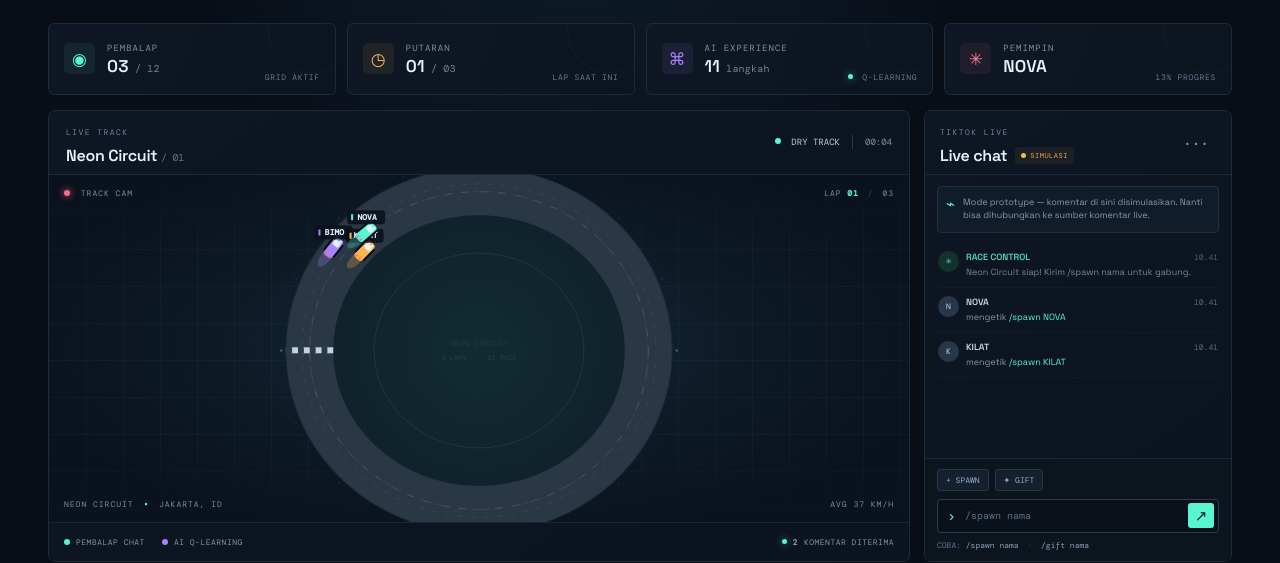
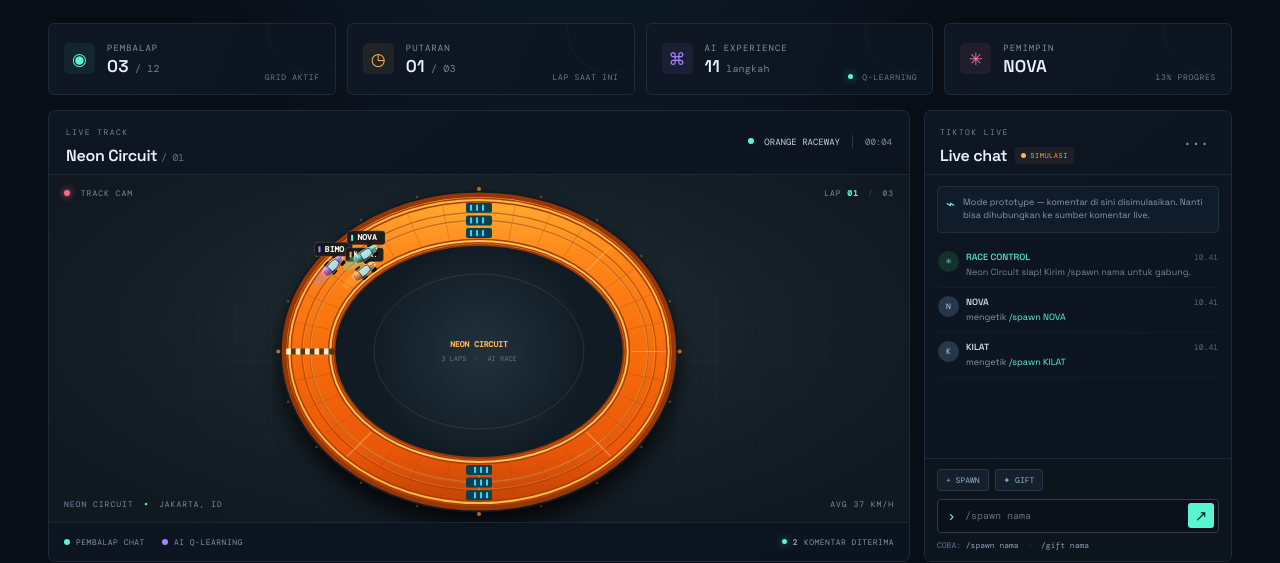
Before and after one commit to jajangking/VirtualLive, a website: page index.html in a window 1280 px wide. Shown: the part 256-819 px from the top of the page. Drawn offline with nearby package versions, Linux system fonts and the light colour scheme.

Commit message:
Style circuit as an orange toy raceway
Co-authored-by: arena-agent <297053741+arena-agent@users.noreply.github.com>

```diff
--- a/app.js
+++ b/app.js
@@ -197,33 +197,72 @@
 
   function drawTrack() {
     const {width:w,height:h} = dimensions(); ctx.clearRect(0,0,w,h);
-    const cx=w/2, cy=h/2+2, rx=Math.min(w*.335,h*.42), ry=Math.min(h*.39,w*.26), road=47;
-    // subtle orbit and circuit boundaries
-    ctx.save(); ctx.setLineDash([2,8]); ctx.lineWidth=1; ctx.strokeStyle='#5b7a8b22';
-    ctx.beginPath(); ctx.ellipse(cx,cy,rx+road+10,ry+road+10,0,0,Math.PI*2); ctx.stroke(); ctx.restore();
-    ctx.beginPath(); ctx.ellipse(cx,cy,rx+road/2,ry+road/2,0,0,Math.PI*2); ctx.strokeStyle='#1a2a37'; ctx.lineWidth=road+2; ctx.stroke();
-    ctx.beginPath(); ctx.ellipse(cx,cy,rx+road/2,ry+road/2,0,0,Math.PI*2); ctx.strokeStyle='#293844'; ctx.lineWidth=road; ctx.stroke();
-    ctx.beginPath(); ctx.ellipse(cx,cy,rx+road/2,ry+road/2,0,0,Math.PI*2); ctx.strokeStyle='#dce4e422'; ctx.lineWidth=1; ctx.setLineDash([8,10]); ctx.stroke(); ctx.setLineDash([]);
+    const cx=w/2, cy=h/2+3, rx=Math.min(w*.335,h*.42,w/2-58), ry=Math.min(h*.31,w*.26,h/2-65), road=47;
+    const centerX=rx+road/2, centerY=ry+road/2;
+    const ellipse=(xRadius,yRadius)=>{ctx.beginPath();ctx.ellipse(cx,cy,xRadius,yRadius,0,0,Math.PI*2);};
+    // Soft shadow grounds the molded plastic circuit on the dark tabletop.
+    ctx.save();ctx.shadowColor='#000b';ctx.shadowBlur=20;ctx.shadowOffsetY=13;
+    ellipse(centerX,centerY);ctx.strokeStyle='#111a22';ctx.lineWidth=road+13;ctx.stroke();ctx.restore();
+    // Raised orange track base and satin plastic running surface.
+    ellipse(centerX,centerY);ctx.lineCap='round';ctx.strokeStyle='#963604';ctx.lineWidth=road+9;ctx.stroke();
+    const plastic=ctx.createLinearGradient(0,cy-centerY-25,0,cy+centerY+25);
+    plastic.addColorStop(0,'#ffad32');plastic.addColorStop(.20,'#ff8618');plastic.addColorStop(.52,'#f66b0b');plastic.addColorStop(.82,'#e95708');plastic.addColorStop(1,'#bf4106');
+    ellipse(centerX,centerY);ctx.strokeStyle=plastic;ctx.lineWidth=road;ctx.stroke();
+    // A soft specular edge makes the curved track read as molded, slightly banked plastic.
+    ellipse(centerX,centerY);ctx.strokeStyle='#ffd16c80';ctx.lineWidth=1.5;ctx.stroke();
+    // Recessed lane grooves on the three-lane toy track.
     for(let lane=1;lane<3;lane++){
-      const laneOffset=(lane-1)*road/6;
-      ctx.beginPath();ctx.ellipse(cx,cy,rx+road/2+laneOffset,ry+road/2+laneOffset,0,0,Math.PI*2);ctx.strokeStyle='#dce4e414';ctx.lineWidth=1;ctx.setLineDash([5,8]);ctx.stroke();ctx.setLineDash([]);
+      const offset=(lane-1)*road/6;
+      ellipse(centerX+offset,centerY+offset);ctx.strokeStyle='#9f390c99';ctx.lineWidth=1.4;ctx.stroke();
+      ellipse(centerX+offset-1,centerY+offset-1);ctx.strokeStyle='#ffc05b55';ctx.lineWidth=.75;ctx.stroke();
     }
-    // inner infield glow
-    const grad=ctx.createRadialGradient(cx,cy,5,cx,cy,ry);
-    grad.addColorStop(0,'#112b32');grad.addColorStop(1,'#10232d');ctx.fillStyle=grad;
-    ctx.beginPath();ctx.ellipse(cx,cy,rx,ry,0,0,Math.PI*2);ctx.fill();
-    ctx.strokeStyle='#58f5d21b';ctx.lineWidth=1;ctx.beginPath();ctx.ellipse(cx,cy,rx*.72,ry*.72,0,0,Math.PI*2);ctx.stroke();
-    ctx.fillStyle='#d6e6e817';ctx.font='8px "DM Mono",monospace';ctx.textAlign='center';ctx.fillText('NEON CIRCUIT',cx,cy-5);ctx.fillStyle='#8299a733';ctx.font='7px "DM Mono",monospace';ctx.fillText('3 LAPS  ·  AI RACE',cx,cy+9);
-    // start / finish chequered marker
-    const theta=Math.PI; const x=cx+Math.cos(theta)*(rx+road/2),y=cy+Math.sin(theta)*(ry+road/2);
-    ctx.save();ctx.translate(x,y);ctx.rotate(Math.atan2(-ry*Math.cos(theta),-rx*Math.sin(theta)));
-    for(let n=0;n<8;n++){ctx.fillStyle=n%2?'#283b49':'#c4d2da';ctx.fillRect(-3.2,-road/2+n*road/8,6,road/8+1)}ctx.restore();
-    // little trackside indicators
-    for(let i=0;i<16;i++){const t=i/16*Math.PI*2;const px=cx+Math.cos(t)*(rx+road+5),py=cy+Math.sin(t)*(ry+road+5);ctx.fillStyle=i%4===0?'#58f5d277':'#8ca0b21c';ctx.fillRect(px-1,py-1,2,2)}
+    // Raised inner and outer guard rails with a bright molded rim.
+    ellipse(rx+road-3,ry+road-3);ctx.strokeStyle='#a93d08';ctx.lineWidth=5;ctx.stroke();
+    ellipse(rx+road-3,ry+road-3);ctx.strokeStyle='#ffb844';ctx.lineWidth=2;ctx.stroke();
+    ellipse(rx+3,ry+3);ctx.strokeStyle='#a83e0a';ctx.lineWidth=5;ctx.stroke();
+    ellipse(rx+3,ry+3);ctx.strokeStyle='#ffc45a';ctx.lineWidth=2;ctx.stroke();
+    // Repeating molded joints and tiny fastener marks give the circuit a physical toy-track feel.
+    for(let i=0;i<32;i++){
+      const t=i*Math.PI*2/32;
+      const outerX=cx+Math.cos(t)*(rx+road-7),outerY=cy+Math.sin(t)*(ry+road-7);
+      const innerX=cx+Math.cos(t)*(rx+7),innerY=cy+Math.sin(t)*(ry+7);
+      ctx.beginPath();ctx.moveTo(innerX,innerY);ctx.lineTo(outerX,outerY);
+      ctx.strokeStyle=i%4===0?'#ffd27975':'#a83d1266';ctx.lineWidth=i%4===0?1.2:.7;ctx.stroke();
+    }
+    // Infield: a little tabletop podium under the surrounding raceway.
+    const infield=ctx.createRadialGradient(cx,cy,4,cx,cy,ry);
+    infield.addColorStop(0,'#20303a');infield.addColorStop(.72,'#17232c');infield.addColorStop(1,'#111b24');
+    ctx.fillStyle=infield;ctx.beginPath();ctx.ellipse(cx,cy,rx-2,ry-2,0,0,Math.PI*2);ctx.fill();
+    ctx.strokeStyle='#e8a54825';ctx.lineWidth=1;ctx.beginPath();ctx.ellipse(cx,cy,rx*.72,ry*.72,0,0,Math.PI*2);ctx.stroke();
+    ctx.fillStyle='#ffb454';ctx.font='700 8px "DM Mono",monospace';ctx.textAlign='center';ctx.fillText('NEON CIRCUIT',cx,cy-5);
+    ctx.fillStyle='#a9b4bc88';ctx.font='7px "DM Mono",monospace';ctx.fillText('3 LAPS  ·  AI RACE',cx,cy+9);
+    // Blue booster pads, laid over the orange track like a snap-in toy accessory.
+    for(const t of [-Math.PI/2,Math.PI/2]){
+      const x=cx+Math.cos(t)*centerX,y=cy+Math.sin(t)*centerY;
+      const tangent=Math.atan2(Math.cos(t)*centerY,-Math.sin(t)*centerX);
+      ctx.save();ctx.translate(x,y);ctx.rotate(tangent);
+      for(let lane=0;lane<3;lane++){
+        const laneY=(lane-1)*road*.27;
+        ctx.fillStyle='#0b4051';roundedRect(-13,laneY-5,26,10,2);ctx.fill();
+        ctx.fillStyle='#29dafa';ctx.fillRect(-9,laneY-3,2,6);ctx.fillRect(-3,laneY-3,2,6);ctx.fillRect(3,laneY-3,2,6);
+      }
+      ctx.restore();
+    }
+    // Start / finish checker strip across the lanes.
+    const theta=-Math.PI;const x=cx+Math.cos(theta)*centerX,y=cy+Math.sin(theta)*centerY;
+    const tangent=Math.atan2(Math.cos(theta)*centerY,-Math.sin(theta)*centerX);
+    ctx.save();ctx.translate(x,y);ctx.rotate(tangent);
+    for(let n=0;n<10;n++){ctx.fillStyle=n%2?'#60300f':'#fff0cf';ctx.fillRect(-3,-road/2+n*road/10,6,road/10+1)}
+    ctx.restore();
+    // Tiny orange pylon lights around the outside edge.
+    for(let i=0;i<20;i++){
+      const t=i*Math.PI*2/20;const px=cx+Math.cos(t)*(rx+road+8),py=cy+Math.sin(t)*(ry+road+8);
+      ctx.beginPath();ctx.arc(px,py,i%5===0?2:1.2,0,Math.PI*2);ctx.fillStyle=i%5===0?'#ff9c36aa':'#ffbf5944';ctx.fill();
+    }
   }
 
   function carPosition(car) {
-    const {width:w,height:h}=dimensions();const cx=w/2,cy=h/2+2,rx=Math.min(w*.335,h*.42),ry=Math.min(h*.39,w*.26),road=47;
+    const {width:w,height:h}=dimensions();const cx=w/2,cy=h/2+3,rx=Math.min(w*.335,h*.42,w/2-58),ry=Math.min(h*.31,w*.26,h/2-65),road=47;
     const theta=-Math.PI+car.progress*Math.PI*2;
     const laneOffset=(car.lane-1)*road*.27;
     const scaleX=(rx+road/2+laneOffset)/rx,scaleY=(ry+road/2+laneOffset)/ry;
@@ -233,17 +272,21 @@
   function drawCar(car) {
     const p=carPosition(car), {x,y,angle}=p;
     ctx.save();ctx.translate(x,y);ctx.rotate(angle);
-    // speed glow / tail
-    ctx.globalAlpha=car.rewardPulse>0?.25:.14;ctx.fillStyle=car.color;ctx.beginPath();ctx.ellipse(-12,0,12,5,0,0,Math.PI*2);ctx.fill();ctx.globalAlpha=1;
-    ctx.fillStyle='#05090e';roundedRect(-8,-7,16,3,1.5);ctx.fill();roundedRect(-8,4,16,3,1.5);ctx.fill();
-    ctx.fillStyle=car.color;roundedRect(-11,-5,22,10,3);ctx.fill();
-    ctx.fillStyle='#d9f5ff';roundedRect(2,-3.7,6,7.4,2);ctx.fill();
-    ctx.fillStyle='#ffffff';ctx.fillRect(8,-3.2,2,2);ctx.fillRect(8,1.2,2,2);
-    ctx.fillStyle='#ff697e';ctx.fillRect(-10,-3.2,2,2);ctx.fillRect(-10,1.2,2,2);
+    // A glossy little die-cast racer, with speed glow trailing behind it.
+    ctx.globalAlpha=car.rewardPulse>0?.30:.12;ctx.fillStyle=car.color;ctx.beginPath();ctx.ellipse(-13,0,14,5.5,0,0,Math.PI*2);ctx.fill();ctx.globalAlpha=1;
+    ctx.fillStyle='#090d12';roundedRect(-7,-7.1,6,3.5,1.4);ctx.fill();roundedRect(5,-7.1,6,3.5,1.4);ctx.fill();
+    roundedRect(-7,3.6,6,3.5,1.4);ctx.fill();roundedRect(5,3.6,6,3.5,1.4);ctx.fill();
+    ctx.beginPath();ctx.moveTo(-13,-3.2);ctx.lineTo(-9,-4.8);ctx.lineTo(-3,-5.2);ctx.lineTo(1,-4.6);ctx.lineTo(7,-3.7);ctx.lineTo(11,-2.6);ctx.lineTo(13,0);ctx.lineTo(11,2.6);ctx.lineTo(7,3.7);ctx.lineTo(1,4.6);ctx.lineTo(-3,5.2);ctx.lineTo(-9,4.8);ctx.lineTo(-13,3.2);ctx.closePath();
+    const paint=ctx.createLinearGradient(0,-6,0,6);paint.addColorStop(0,'#fff4');paint.addColorStop(.35,car.color);paint.addColorStop(1,'#0006');ctx.fillStyle=paint;ctx.fill();ctx.strokeStyle='#ffe5afaa';ctx.lineWidth=.65;ctx.stroke();
+    // Tinted canopy, bonnet stripe, headlights and rear lamps.
+    ctx.beginPath();ctx.moveTo(-5,-3.6);ctx.lineTo(-2,-4);ctx.lineTo(3,-3.8);ctx.lineTo(6,-2.6);ctx.lineTo(5.5,2.6);ctx.lineTo(2,3.8);ctx.lineTo(-2,4);ctx.lineTo(-5,3.6);ctx.closePath();ctx.fillStyle='#b8e9f1';ctx.globalAlpha=.88;ctx.fill();ctx.globalAlpha=1;ctx.strokeStyle='#263943';ctx.lineWidth=.7;ctx.stroke();
+    ctx.strokeStyle='#fff9';ctx.lineWidth=.7;ctx.beginPath();ctx.moveTo(8,-1.7);ctx.lineTo(11,-1.2);ctx.moveTo(8,1.7);ctx.lineTo(11,1.2);ctx.stroke();
+    ctx.fillStyle='#fff3bf';ctx.fillRect(11,-2.1,1.4,1.1);ctx.fillRect(11,1,1.4,1.1);
+    ctx.fillStyle='#ff344f';ctx.fillRect(-12,-2.5,1.5,1.6);ctx.fillRect(-12,.9,1.5,1.6);
     ctx.restore();
-    // name plate with color line
-    ctx.save();ctx.font='600 8px "DM Mono",monospace';const tw=ctx.measureText(car.name).width;const bw=Math.min(Math.max(38,tw+14),100);const px=x-bw/2,py=y-22;
-    ctx.fillStyle='#07111bdc';roundedRect(px,py,bw,14,3);ctx.fill();ctx.fillStyle=car.color;ctx.fillRect(px+4,py+4,2,6);ctx.fillStyle='#e6eff7';ctx.textAlign='center';ctx.textBaseline='middle';ctx.fillText(car.name,x+1,py+7.3,bw-9);ctx.restore();
+    // Name plate floats just above each tiny car.
+    ctx.save();ctx.font='600 8px "DM Mono",monospace';const tw=ctx.measureText(car.name).width;const bw=Math.min(Math.max(38,tw+14),100);const px=x-bw/2,py=y-23;
+    ctx.fillStyle='#111820eF';roundedRect(px,py,bw,14,3);ctx.fill();ctx.strokeStyle='#ffab4544';ctx.lineWidth=.7;ctx.stroke();ctx.fillStyle=car.color;ctx.fillRect(px+4,py+4,2,6);ctx.fillStyle='#fff5e7';ctx.textAlign='center';ctx.textBaseline='middle';ctx.fillText(car.name,x+1,py+7.3,bw-9);ctx.restore();
   }
 
   function render() {
--- a/index.html
+++ b/index.html
@@ -46,7 +46,7 @@
           <div class="race-panel panel">
             <div class="panel-heading race-heading">
               <div><span class="panel-kicker">LIVE TRACK</span><h2>Neon Circuit <span class="track-number">/ 01</span></h2></div>
-              <div class="track-meta"><span class="track-condition"><span></span> DRY TRACK</span><span class="track-separator"></span><span id="raceClock">00:00</span></div>
+              <div class="track-meta"><span class="track-condition"><span></span> ORANGE RACEWAY</span><span class="track-separator"></span><span id="raceClock">00:00</span></div>
             </div>
             <div class="track-stage" id="trackStage">
               <canvas id="raceCanvas" aria-label="Visualisasi balapan mobil AI"></canvas>
```
Also changed, not shown: styles.css.
